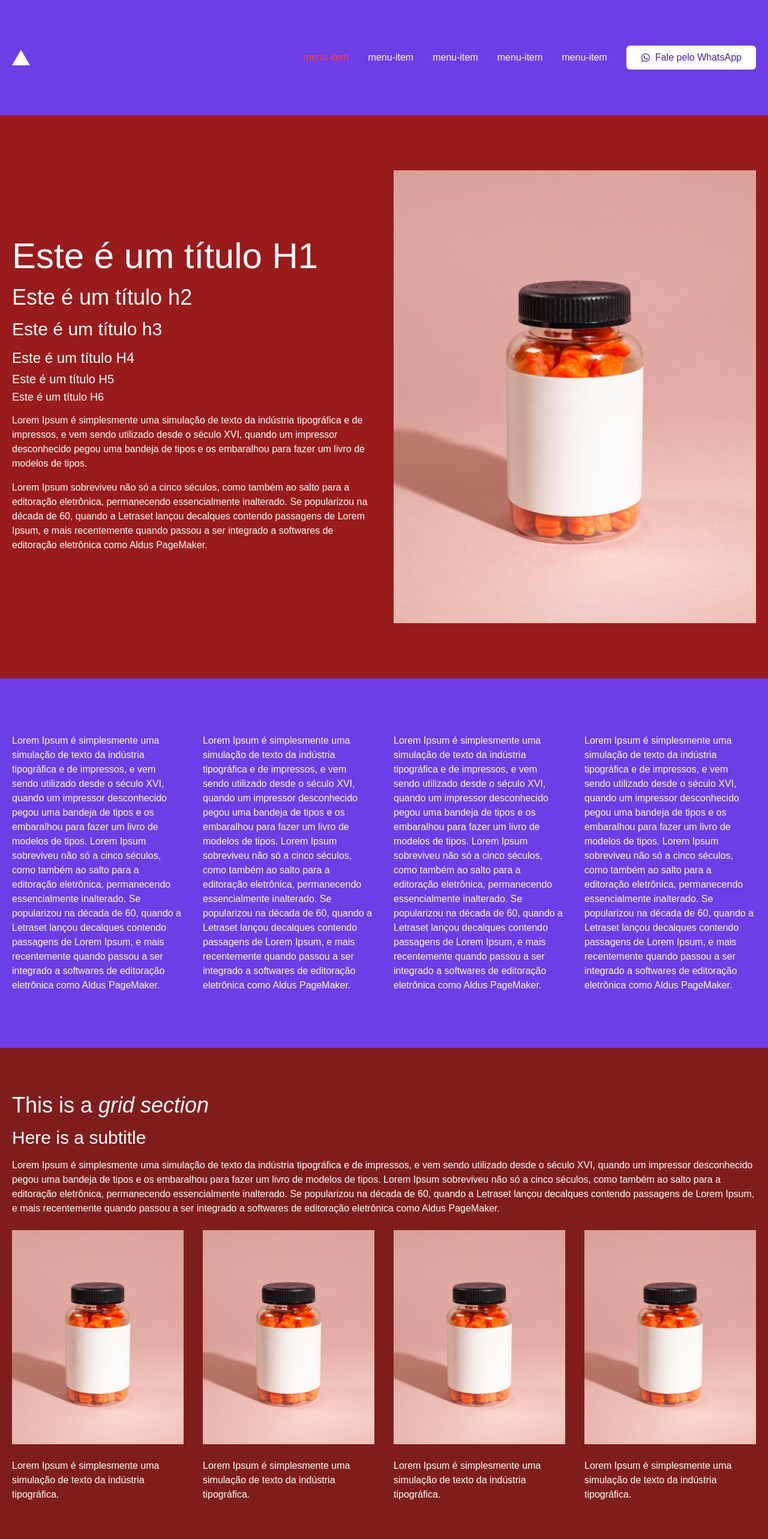
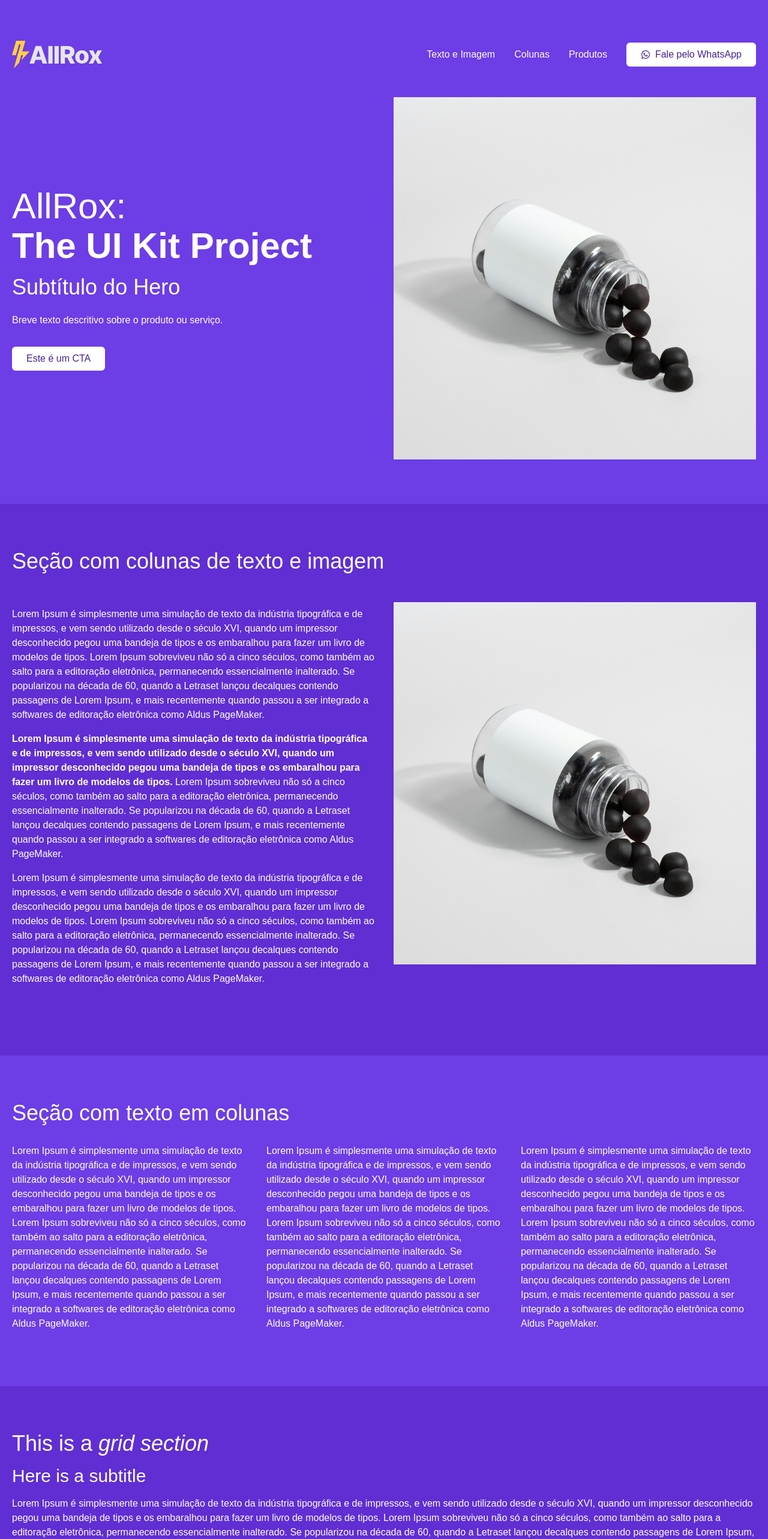
Before and after one commit to allrox/allrox-ui-kit, a Next.js app: page / in a window 1280 px wide. Shown: the top 2566 px of the page at 60% size. Built offline with nearby package versions, Linux system fonts and the light colour scheme.

Commit message:
Inclusão do footer e aplicação de novos componentes

```diff
--- a/src/app/page.js
+++ b/src/app/page.js
@@ -1,81 +1,109 @@
+"use client"
 import Image from "next/image";
 import Section from "./components/Section";
 import Nav from "./components/Nav";
 import MenuItem from "./components/MenuItem";
 import Grid from "./components/Grid";
+import TextImage from "./components/blocks/TextImage";
+import Button from "./components/ui/Button";
+import Card from "./components/Card";
+import MenuBar from "./components/MenuBar";
+import Hero from "./components/Hero";
 
 export default function Home() {
   return (
     <div>
-      <Section>
-        <Nav logo="/vercel.svg" alt="Logo" width={30} height={30} cta="Entre em contato">
-          <MenuItem label="menu-item" link="#" state="text-red-500" />
-          <MenuItem label="menu-item" link="#" />
-          <MenuItem label="menu-item" link="#" />
-          <MenuItem label="menu-item" link="#" />
-          <MenuItem label="menu-item" link="#" />
-        </Nav>
+      <Hero>
+        <MenuBar>
+          <Nav logo="/allrox-logo.svg" alt="Logo" brandtext="" width={150} height={30} cta="Entre em contato" link="https://allrox.com.br">
+            <MenuItem label="Texto e Imagem" link="#textoimagem" />
+            <MenuItem label="Colunas" link="#colunas" />
+            <MenuItem label="Produtos" link="#produtos" />
+          </Nav>
+        </MenuBar>
+
+        <Grid cols="md:grid-cols-2">
+          <div className="flex flex-col justify-center content-center">
+            <h1>AllRox:<br /><span className="font-bold text-6xl">The UI Kit Project</span></h1>
+            <h2>Subtítulo do Hero</h2>
+            <p className="mb-8">Breve texto descritivo sobre o produto ou serviço.</p>
+            <Button cta="Este é um CTA" link="#textoimagem"></Button>
+          </div>
+          <div>
+            <Image src="/mockup-1x1.jpg" width={640} height={640} alt="Imagem ilustrativa" />
+          </div>
+        </Grid>
+      </Hero>
+
+      <Section bg="bg-primary-700" id="textoimagem">
+        <h2>Seção com colunas de texto e imagem</h2>
+        <TextImage image="/mockup-1x1.jpg" width={640} height={640} alt="Imagem ilustrativa">
+          <p>Lorem Ipsum é simplesmente uma simulação de texto da indústria tipográfica e de impressos, e vem sendo utilizado desde o século XVI, quando um impressor desconhecido pegou uma bandeja de tipos e os embaralhou para fazer um livro de modelos de tipos. Lorem Ipsum sobreviveu não só a cinco séculos, como também ao salto para a editoração eletrônica, permanecendo essencialmente inalterado. Se popularizou na década de 60, quando a Letraset lançou decalques contendo passagens de Lorem Ipsum, e mais recentemente quando passou a ser integrado a softwares de editoração eletrônica como Aldus PageMaker.</p>
+          <p><span className="bold">Lorem Ipsum é simplesmente uma simulação de texto da indústria tipográfica e de impressos, e vem sendo utilizado desde o século XVI, quando um impressor desconhecido pegou uma bandeja de tipos e os embaralhou para fazer um livro de modelos de tipos.</span> Lorem Ipsum sobreviveu não só a cinco séculos, como também ao salto para a editoração eletrônica, permanecendo essencialmente inalterado. Se popularizou na década de 60, quando a Letraset lançou decalques contendo passagens de Lorem Ipsum, e mais recentemente quando passou a ser integrado a softwares de editoração eletrônica como Aldus PageMaker.</p>
+          <p>Lorem Ipsum é simplesmente uma simulação de texto da indústria tipográfica e de impressos, e vem sendo utilizado desde o século XVI, quando um impressor desconhecido pegou uma bandeja de tipos e os embaralhou para fazer um livro de modelos de tipos. Lorem Ipsum sobreviveu não só a cinco séculos, como também ao salto para a editoração eletrônica, permanecendo essencialmente inalterado. Se popularizou na década de 60, quando a Letraset lançou decalques contendo passagens de Lorem Ipsum, e mais recentemente quando passou a ser integrado a softwares de editoração eletrônica como Aldus PageMaker.</p>
+        </TextImage>
       </Section>
 
-      <Section bg="bg-red-800">
-        <Grid cols="md:grid-cols-2">
-          <div className="flex flex-col justify-center content-center">
-            <h1>Este é um título H1</h1>
-            <h2>Este é um título h2</h2>
-            <h3>Este é um título h3</h3>
-            <h4>Este é um título H4</h4>
-            <h5>Este é um título H5</h5>
-            <h6>Este é um título H6</h6>
-            <p>Lorem Ipsum é simplesmente uma simulação de texto da indústria tipográfica e de impressos, e vem sendo utilizado desde o século XVI, quando um impressor desconhecido pegou uma bandeja de tipos e os embaralhou para fazer um livro de modelos de tipos.</p>
-            <p>Lorem Ipsum sobreviveu não só a cinco séculos, como também ao salto para a editoração eletrônica, permanecendo essencialmente inalterado. Se popularizou na década de 60, quando a Letraset lançou decalques contendo passagens de Lorem Ipsum, e mais recentemente quando passou a ser integrado a softwares de editoração eletrônica como Aldus PageMaker.</p>
-          </div>
-          <div>
-            <Image src="/mockup.jpg" width={640} height={800} />
-          </div>
+      <Section id="colunas" >
+        <h2>Seção com texto em colunas</h2>
+        <Grid cols="md:grid-cols-3">
+          <div>Lorem Ipsum é simplesmente uma simulação de texto da indústria tipográfica e de impressos, e vem sendo utilizado desde o século XVI, quando um impressor desconhecido pegou uma bandeja de tipos e os embaralhou para fazer um livro de modelos de tipos. Lorem Ipsum sobreviveu não só a cinco séculos, como também ao salto para a editoração eletrônica, permanecendo essencialmente inalterado. Se popularizou na década de 60, quando a Letraset lançou decalques contendo passagens de Lorem Ipsum, e mais recentemente quando passou a ser integrado a softwares de editoração eletrônica como Aldus PageMaker.</div>
+          <div>Lorem Ipsum é simplesmente uma simulação de texto da indústria tipográfica e de impressos, e vem sendo utilizado desde o século XVI, quando um impressor desconhecido pegou uma bandeja de tipos e os embaralhou para fazer um livro de modelos de tipos. Lorem Ipsum sobreviveu não só a cinco séculos, como também ao salto para a editoração eletrônica, permanecendo essencialmente inalterado. Se popularizou na década de 60, quando a Letraset lançou decalques contendo passagens de Lorem Ipsum, e mais recentemente quando passou a ser integrado a softwares de editoração eletrônica como Aldus PageMaker.</div>
+          <div>Lorem Ipsum é simplesmente uma simulação de texto da indústria tipográfica e de impressos, e vem sendo utilizado desde o século XVI, quando um impressor desconhecido pegou uma bandeja de tipos e os embaralhou para fazer um livro de modelos de tipos. Lorem Ipsum sobreviveu não só a cinco séculos, como também ao salto para a editoração eletrônica, permanecendo essencialmente inalterado. Se popularizou na década de 60, quando a Letraset lançou decalques contendo passagens de Lorem Ipsum, e mais recentemente quando passou a ser integrado a softwares de editoração eletrônica como Aldus PageMaker.</div>
         </Grid>
       </Section>
 
-      <Section>
-
-        <Grid cols="md:grid-cols-4">
-          <div>Lorem Ipsum é simplesmente uma simulação de texto da indústria tipográfica e de impressos, e vem sendo utilizado desde o século XVI, quando um impressor desconhecido pegou uma bandeja de tipos e os embaralhou para fazer um livro de modelos de tipos. Lorem Ipsum sobreviveu não só a cinco séculos, como também ao salto para a editoração eletrônica, permanecendo essencialmente inalterado. Se popularizou na década de 60, quando a Letraset lançou decalques contendo passagens de Lorem Ipsum, e mais recentemente quando passou a ser integrado a softwares de editoração eletrônica como Aldus PageMaker.</div>
-
-          <div>Lorem Ipsum é simplesmente uma simulação de texto da indústria tipográfica e de impressos, e vem sendo utilizado desde o século XVI, quando um impressor desconhecido pegou uma bandeja de tipos e os embaralhou para fazer um livro de modelos de tipos. Lorem Ipsum sobreviveu não só a cinco séculos, como também ao salto para a editoração eletrônica, permanecendo essencialmente inalterado. Se popularizou na década de 60, quando a Letraset lançou decalques contendo passagens de Lorem Ipsum, e mais recentemente quando passou a ser integrado a softwares de editoração eletrônica como Aldus PageMaker.</div>
-
-          <div>Lorem Ipsum é simplesmente uma simulação de texto da indústria tipográfica e de impressos, e vem sendo utilizado desde o século XVI, quando um impressor desconhecido pegou uma bandeja de tipos e os embaralhou para fazer um livro de modelos de tipos. Lorem Ipsum sobreviveu não só a cinco séculos, como também ao salto para a editoração eletrônica, permanecendo essencialmente inalterado. Se popularizou na década de 60, quando a Letraset lançou decalques contendo passagens de Lorem Ipsum, e mais recentemente quando passou a ser integrado a softwares de editoração eletrônica como Aldus PageMaker.</div>
-
-          <div>Lorem Ipsum é simplesmente uma simulação de texto da indústria tipográfica e de impressos, e vem sendo utilizado desde o século XVI, quando um impressor desconhecido pegou uma bandeja de tipos e os embaralhou para fazer um livro de modelos de tipos. Lorem Ipsum sobreviveu não só a cinco séculos, como também ao salto para a editoração eletrônica, permanecendo essencialmente inalterado. Se popularizou na década de 60, quando a Letraset lançou decalques contendo passagens de Lorem Ipsum, e mais recentemente quando passou a ser integrado a softwares de editoração eletrônica como Aldus PageMaker.</div>
-
-        </Grid>
-      </Section>
-
-      <Section bg="bg-red-900">
+      <Section bg="bg-primary-700" id="produtos">
         <h2>This is a <span className="italic">grid section</span></h2>
         <h3>Here is a subtitle</h3>
         <p>Lorem Ipsum é simplesmente uma simulação de texto da indústria tipográfica e de impressos, e vem sendo utilizado desde o século XVI, quando um impressor desconhecido pegou uma bandeja de tipos e os embaralhou para fazer um livro de modelos de tipos. Lorem Ipsum sobreviveu não só a cinco séculos, como também ao salto para a editoração eletrônica, permanecendo essencialmente inalterado. Se popularizou na década de 60, quando a Letraset lançou decalques contendo passagens de Lorem Ipsum, e mais recentemente quando passou a ser integrado a softwares de editoração eletrônica como Aldus PageMaker.</p>
+
         <Grid cols="md:grid-cols-4">
-          <div className="flex flex-col gap-4">
-            <Image src="/mockup.jpg" alt="Imagem de exemplo" width={640} height={800} />
+          <Card imgurl="/mockup.jpg" alt="Imagem de exemplo" width={640} height={800} title="Produto 1">
             <p>Lorem Ipsum é simplesmente uma simulação de texto da indústria tipográfica.</p>
-          </div>
-          <div className="flex flex-col gap-4">
-            <Image src="/mockup.jpg" alt="Imagem de exemplo" width={640} height={800} />
+            <Button cta="Saiba mais" link="#" />
+          </Card>
+          <Card imgurl="/mockup.jpg" alt="Imagem de exemplo" width={640} height={800} title="Produto 1">
             <p>Lorem Ipsum é simplesmente uma simulação de texto da indústria tipográfica.</p>
-          </div>
-          <div className="flex flex-col gap-4">
-            <Image src="/mockup.jpg" alt="Imagem de exemplo" width={640} height={800} />
+            <Button cta="Saiba mais" link="#" />
+          </Card>
+          <Card imgurl="/mockup.jpg" alt="Imagem de exemplo" width={640} height={800} title="Produto 1">
             <p>Lorem Ipsum é simplesmente uma simulação de texto da indústria tipográfica.</p>
-          </div>
-          <div className="flex flex-col gap-4">
-            <Image src="/mockup.jpg" alt="Imagem de exemplo" width={640} height={800} />
+            <Button cta="Saiba mais" link="#" />
+          </Card>
+          <Card imgurl="/mockup.jpg" alt="Imagem de exemplo" width={640} height={800} title="Produto 1">
             <p>Lorem Ipsum é simplesmente uma simulação de texto da indústria tipográfica.</p>
-          </div>
+            <Button cta="Saiba mais" link="#" />
+          </Card>
+        </Grid>
 
-
-        </Grid>
       </Section>
 
+      <Section>
+        <div className="flex flex-col md:flex-row items-center justify-around gap-10">
+          <div>
+            <Image src="/allrox-logo.svg" alt="Logo AllRox" width={100} height={50} className="mb-8" />
+          </div>
+          <div>
+            <h4 className="text-lg font-bold">Título</h4>
+            <ul>
+              <li>Item de menu</li>
+              <li>Item de menu</li>
+              <li>Item de menu</li>
+              <li>Item de menu</li>
+            </ul>
+          </div>
+          <div>
+            <h4 className="text-lg font-bold">Título</h4>
+            <ul>
+              <li>Item de menu</li>
+              <li>Item de menu</li>
+              <li>Item de menu</li>
+              <li>Item de menu</li>
+            </ul>
+          </div>
+        </div>
+      </Section>
     </div>
-
   );
 }
```
